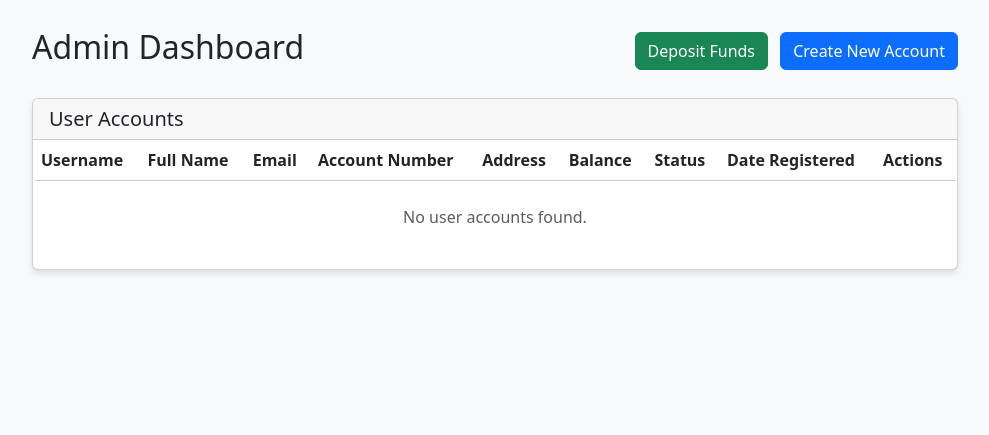
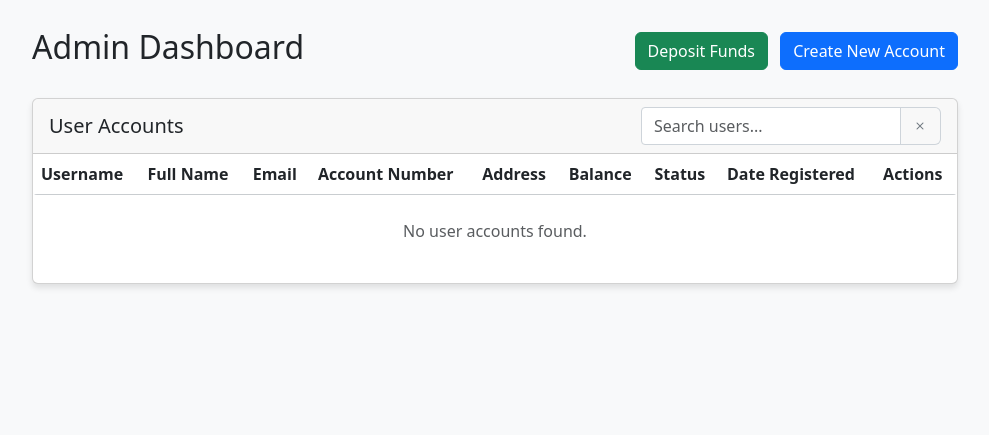
Before and after one commit to CSPC-BSCS-3B/CSEC_322_FINAL_PROJECT, a Flask app: page /admin in a window 1280 px wide. Shown: the part 56-491 px from the top of the page, without its empty margins (145-1134 px from the left). Run offline with Flask 3, Linux system fonts and the light colour scheme; a user stored in the database is signed in; tables that the repository leaves empty hold one stand-in row (values such as "Sample post"); lists and menus that the app fills with data are empty; parts of the project's set-up code (start-up, migrations or seed data) failed here and were passed over; some libraries are stand-ins or nearby versions.

Commit message:
Adds user search and filter to admin dashboard
Improves admin usability by enabling real-time searching and filtering of user accounts directly in the dashboard table. Displays a clear message when no users match the search criteria, enhancing feedback for administrators.

Resolves #40

```diff
--- a/templates/admin/dashboard.html
+++ b/templates/admin/dashboard.html
@@ -15,11 +15,23 @@
         <div class="card">
             <div class="card-header d-flex justify-content-between align-items-center">
                 <h5 class="mb-0">User Accounts</h5>
+                <!-- Add search input -->
+                <div class="d-flex">
+                    <div class="input-group" style="width: 300px;">
+                        <input type="text" id="user-search" class="form-control"
+                               style="border: 1px solid #ced4da; border-radius: 0.25rem 0 0 0.25rem;"
+                               placeholder="Search users..." aria-label="Search users">
+                        <button class="btn btn-outline-secondary" type="button" id="clear-search"
+                                style="border: 1px solid #ced4da; border-left: none;">
+                            <i class="bi bi-x"></i>
+                        </button>
+                    </div>
+                </div>
             </div>
             <div class="card-body p-0"> <!-- Removed padding for better table appearance -->
                 <!-- Table container with fixed height and scrolling -->
                 <div class="table-container" style="max-height: 500px; overflow-y: auto;">
-                    <table class="table table-striped table-hover mb-0">
+                    <table class="table table-striped table-hover mb-0" id="users-table">
                         <thead class="sticky-top bg-white"> <!-- Fixed header -->
                             <tr>
                                 <th>Username</th>
@@ -82,6 +94,10 @@
                     </table>
                 </div>
 
+                <div id="no-results-message" class="text-center p-4 d-none">
+                    <p class="text-muted">No matching users found.</p>
+                </div>
+
                 {% if not users %}
                 <div class="text-center p-4">
                     <p class="text-muted">No user accounts found.</p>
@@ -116,4 +132,53 @@
         }
     }
 </style>
+
+{% block scripts %}
+<script>
+    document.addEventListener('DOMContentLoaded', function() {
+        const searchInput = document.getElementById('user-search');
+        const clearButton = document.getElementById('clear-search');
+        const table = document.getElementById('users-table');
+        const tableRows = table.querySelectorAll('tbody tr');
+        const noResultsMessage = document.getElementById('no-results-message');
+
+        // Function to filter table rows based on search input
+        function filterUsers() {
+            const searchTerm = searchInput.value.toLowerCase().trim();
+            let visibleCount = 0;
+
+            tableRows.forEach(row => {
+                // Get text content from all cells except the last one (actions column)
+                const cells = Array.from(row.querySelectorAll('td:not(:last-child)'));
+                const text = cells.map(cell => cell.textContent.toLowerCase()).join(' ');
+
+                // Check if any cell contains the search term
+                if (text.includes(searchTerm)) {
+                    row.classList.remove('d-none');
+                    visibleCount++;
+                } else {
+                    row.classList.add('d-none');
+                }
+            });
+
+            // Show "no results" message if no visible rows
+            if (visibleCount === 0 && searchTerm !== '') {
+                noResultsMessage.classList.remove('d-none');
+            } else {
+                noResultsMessage.classList.add('d-none');
+            }
+        }
+
+        // Add event listeners
+        searchInput.addEventListener('input', filterUsers);
+
+        // Clear search
+        clearButton.addEventListener('click', function() {
+            searchInput.value = '';
+            filterUsers();
+            searchInput.focus();
+        });
+    });
+</script>
 {% endblock %}
+{% endblock %}
```
